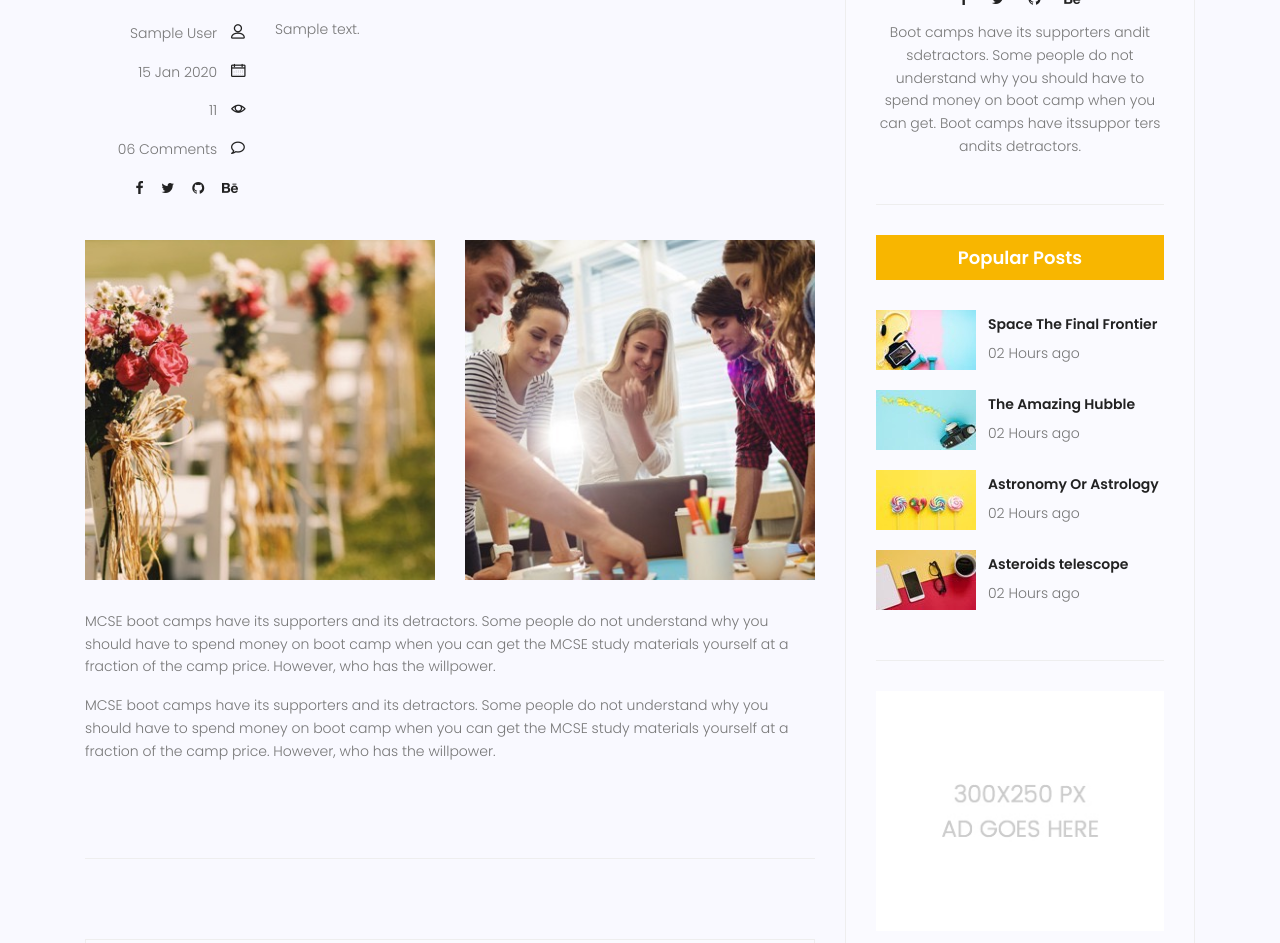
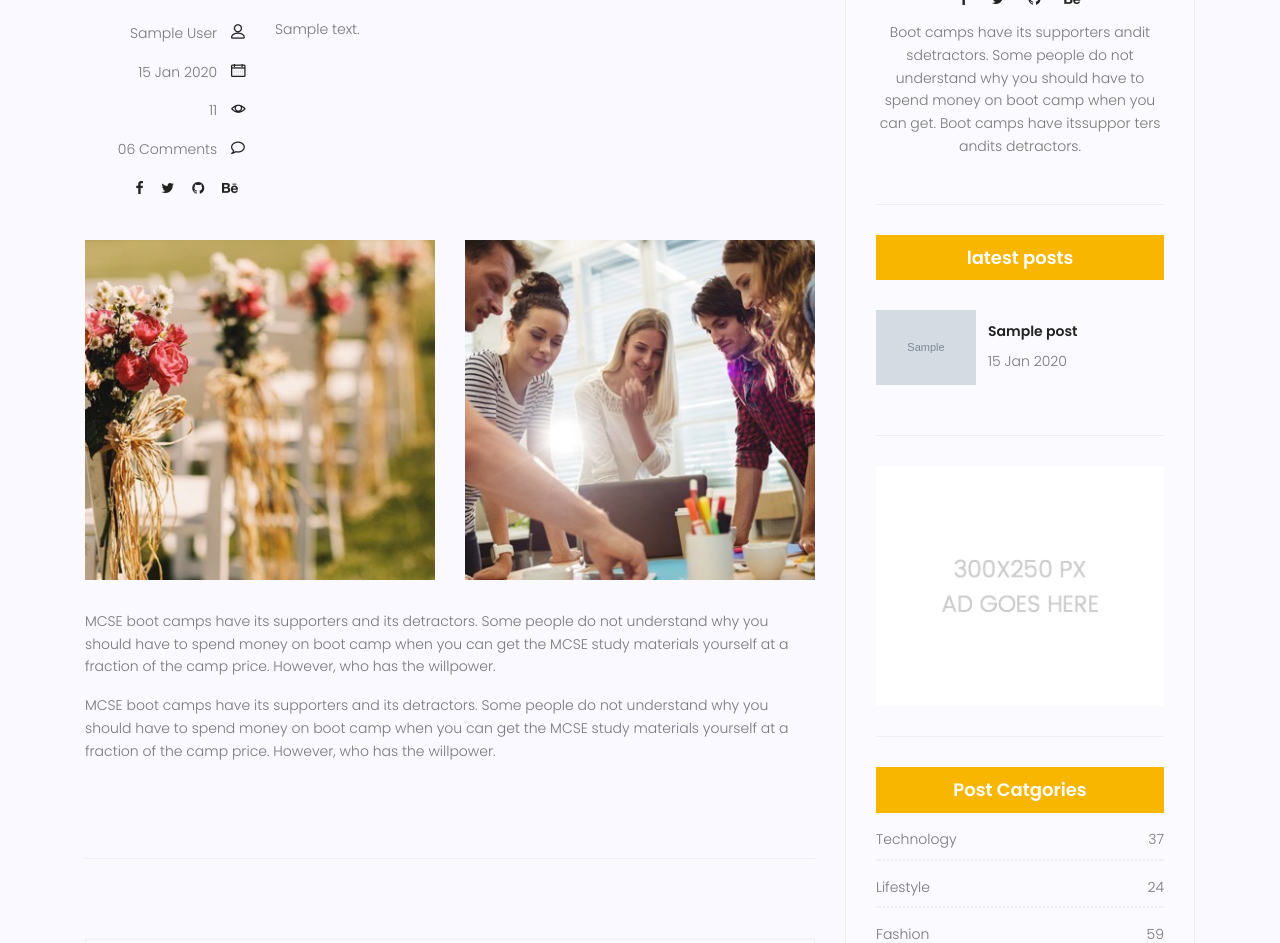
Before and after one commit to mehdi-msv/mysite, a Django app: page /blog/1 in a window 1280 px wide. Shown: the part 812-1755 px from the top of the page. Run offline with Django 3.2, Linux system fonts and the light colour scheme; tables that the repository leaves empty hold one stand-in row (values such as "Sample post"); grey boxes marked "Sample" are stand-in pictures; some libraries are stand-ins or nearby versions.

Commit message:
changes
- change published_date format
- add inclusion tag for show latest post
- show post ordered by published_date
- add max width to image size(100px)

```diff
--- a/blog/models.py
+++ b/blog/models.py
@@ -17,7 +17,7 @@
     tag = models.ManyToManyField(Tags)
     image = models.ImageField(upload_to='blog/',default='blog/default.jpg')
     status = models.BooleanField(default = False)
-    published_date = models.DateField(null = True)
+    published_date = models.DateTimeField(null = True)
     counted_views = models.IntegerField(default = 0)
     created_date = models.DateTimeField(auto_now_add = True)
     updated_date = models.DateTimeField(auto_now = True)
--- a/blog/templatetags/blog_tags.py
+++ b/blog/templatetags/blog_tags.py
@@ -1,3 +1,8 @@
 from django import template
-
+from blog.models import Post
+from django.utils import timezone
 register = template.Library()
+@register.inclusion_tag('blog/blog-popular.html')
+def blog_latest(args=3):
+    posts = Post.objects.filter(status=1,published_date__lte = timezone.now()).order_by('-published_date')[:args]
+    return {'posts':posts}
--- a/blog/views.py
+++ b/blog/views.py
@@ -7,10 +7,10 @@
     context = {'posts':posts,}
     return render(request,'blog/blog-home.html', context)
 def blog_single(request,pid):
-    posts = Post.objects.filter(published_date__lte = timezone.now(),status = 1,).order_by('-id')
+    posts = Post.objects.filter(published_date__lte = timezone.now(),status = 1,).order_by('-published_date')
     post = get_object_or_404(Post, pk=pid, status=1, published_date__lte=timezone.now())
-    n_post = posts.filter(id__gt =post.id).last()
-    p_post = posts.filter(id__lt =post.id).first()
+    n_post = posts.filter(published_date__gt =post.published_date).last()
+    p_post = posts.filter(published_date__lt =post.published_date).first()
     context = {'post':post,'n_post':n_post,'p_post':p_post}
     post.counted_views += 1
     post.save()
--- a/statics/css/main.css
+++ b/statics/css/main.css
@@ -3656,6 +3656,7 @@
 
 .widget-wrap .popular-post-widget .popular-post-list .thumb img {
   width: 100%;
+  max-width:100px;
 }
 
 .widget-wrap .popular-post-widget .single-post-list {
@@ -3907,6 +3908,7 @@
   -moz-transition: all 0.3s ease 0s;
   -o-transition: all 0.3s ease 0s;
   transition: all 0.3s ease 0s;
+  max-width: 100px;
 }
 
 .single-post-area .navigation-area .nav-left .lnr {
@@ -3946,6 +3948,7 @@
   -moz-transition: all 0.3s ease 0s;
   -o-transition: all 0.3s ease 0s;
   transition: all 0.3s ease 0s;
+  max-width: 100px;
 }
 
 .single-post-area .navigation-area .nav-right .lnr {
--- a/templates/blog/blog-popular.html
+++ b/templates/blog/blog-popular.html
@@ -1,42 +1,17 @@
 {% load static %}
 <div class="single-sidebar-widget popular-post-widget">
-  <h4 class="popular-title">Popular Posts</h4>
+  <h4 class="popular-title">latest posts</h4>
   <div class="popular-post-list">
+    {% for post in posts %}
     <div class="single-post-list d-flex flex-row align-items-center">
       <div class="thumb">
-        <img class="img-fluid" src="{% static 'img/blog/pp1.jpg' %}" alt="" />
+        <img class="img-fluid" src="{{post.image.url }}" alt="" />
       </div>
       <div class="details">
-        <a href="blog-single.html"><h6>Space The Final Frontier</h6></a>
-        <p>02 Hours ago</p>
+        <a href="blog-single.html"><h6>{{post.title}}</h6></a>
+        <p>{{post.published_date|date:'d M Y'}}</p>
       </div>
     </div>
-    <div class="single-post-list d-flex flex-row align-items-center">
-      <div class="thumb">
-        <img class="img-fluid" src="{% static 'img/blog/pp2.jpg' %}" alt="" />
-      </div>
-      <div class="details">
-        <a href="blog-single.html"><h6>The Amazing Hubble</h6></a>
-        <p>02 Hours ago</p>
-      </div>
-    </div>
-    <div class="single-post-list d-flex flex-row align-items-center">
-      <div class="thumb">
-        <img class="img-fluid" src="{% static 'img/blog/pp3.jpg' %}" alt="" />
-      </div>
-      <div class="details">
-        <a href="blog-single.html"><h6>Astronomy Or Astrology</h6></a>
-        <p>02 Hours ago</p>
-      </div>
-    </div>
-    <div class="single-post-list d-flex flex-row align-items-center">
-      <div class="thumb">
-        <img class="img-fluid" src="{% static 'img/blog/pp4.jpg' %}" alt="" />
-      </div>
-      <div class="details">
-        <a href="blog-single.html"><h6>Asteroids telescope</h6></a>
-        <p>02 Hours ago</p>
-      </div>
-    </div>
+    {% endfor %}
   </div>
 </div>
--- a/templates/blog/blog-single.html
+++ b/templates/blog/blog-single.html
@@ -234,7 +234,7 @@
 
             {% include "blog/blog-user.html" %}
 
-            {% include "blog/blog-popular.html"%}
+            {% blog_latest 4 %}
 
             {% include "blog/blog-add.html" %}
 
```
Also changed, not shown: blog/migrations/0010_alter_post_published_date.py (added).
